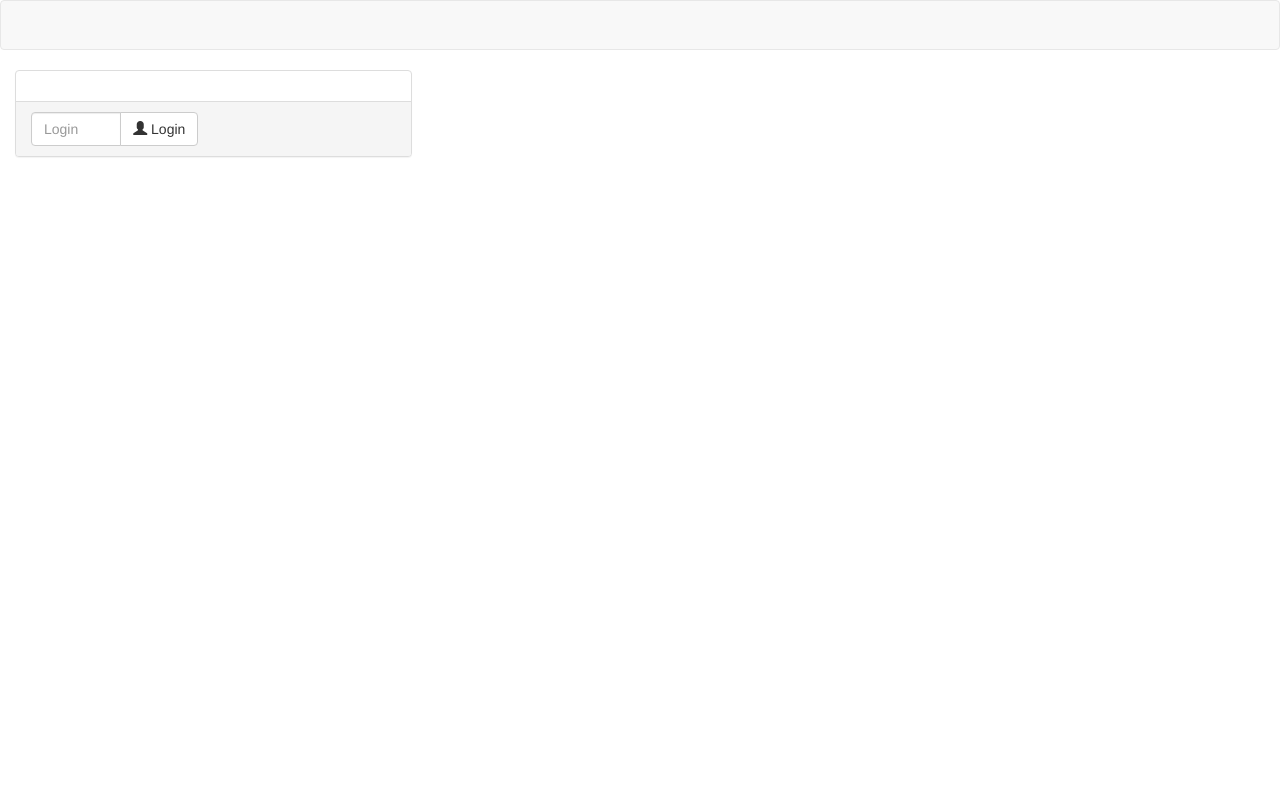
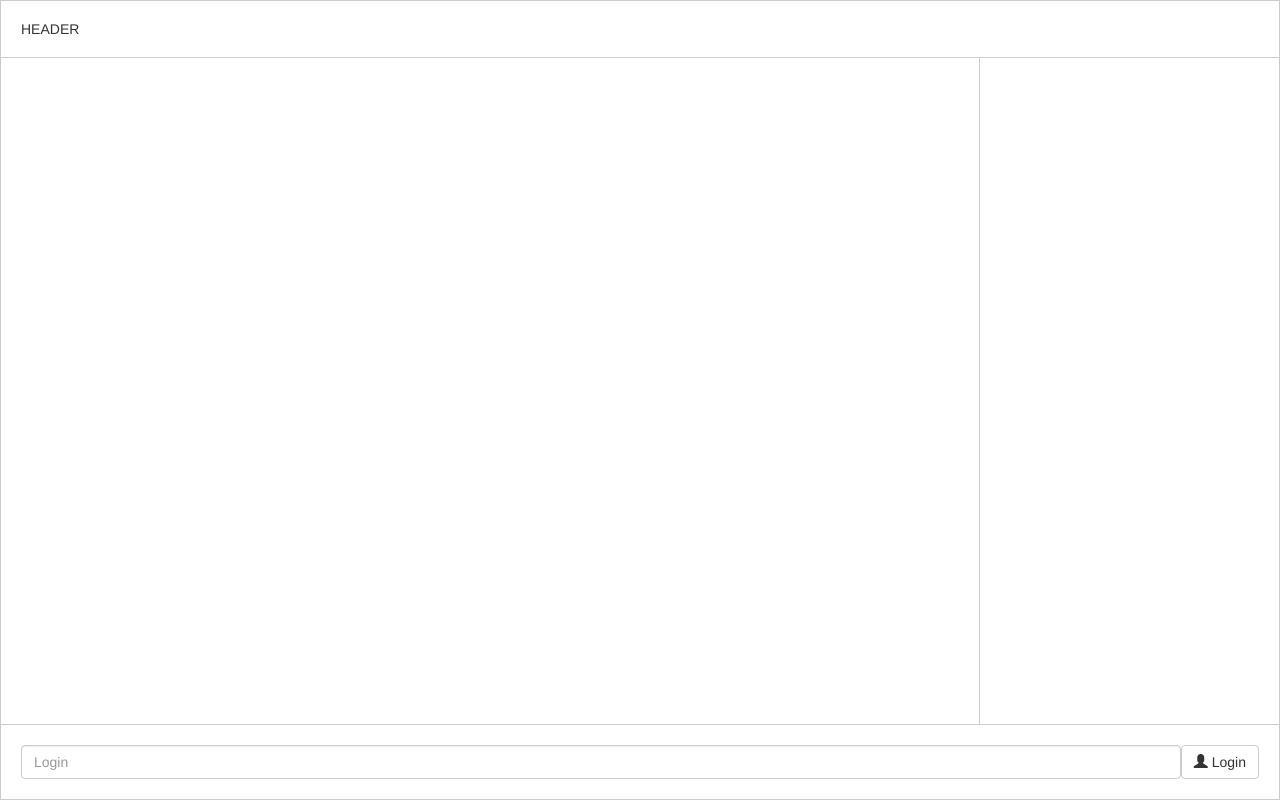
Before and after one commit to serfeo/chat, a website: page client/app/index.html in a window 1280 px wide. Drawn offline with nearby package versions, Linux system fonts and the light colour scheme; some packages are replaced by stand-ins of ours; a script that the page names is missing.

```diff
--- a/client/app/css/main.css
+++ b/client/app/css/main.css
@@ -1,3 +1,61 @@
+* {
+    font-size: 14px;
+    font-family: "Helvetica Neue", "Helvetica, Arial", "sans-serif";
+}
+
+html, body {
+    height: 100%;
+}
+
 .body {
     height: 100%;
+    width: 100%;
+    border-collapse: collapse;
 }
+
+.body td {
+    border: 1px solid #ccc;
+}
+
+.header {
+    height: 30px;
+}
+
+.header td, .footer td {
+    padding: 20px;
+}
+
+.footer {
+    height: 30px;
+}
+
+.chat {
+    vertical-align: top;
+}
+
+.message-panel {
+    width: 100%;
+}
+
+.message-panel td{
+    border-collapse: collapse;
+    padding: 0px;
+    border: none;
+}
+
+.message-panel .send {
+    width: 50px;
+}
+
+.chat .body {
+    height: 100%;
+    overflow: auto;
+}
+
+.chat .body .message {
+    padding: 10px 10px 0px 10px;
+}
+
+.users {
+    width: 300px;
+}
--- /dev/null
+++ b/client/app/directive/common.js
@@ -0,0 +1,11 @@
+angular.module( 'chat' )
+.directive( 'ngEnter', function () {
+    return function ( $scope, element, attrs ) {
+        element.bind( "keydown keypress", function ( event ) {
+            if( event.which === 13 ) {
+                $scope.$apply( function () { $scope.$eval( attrs.ngEnter ); } );
+                event.preventDefault();
+            }
+        });
+    };
+})
--- a/client/app/index.html
+++ b/client/app/index.html
@@ -13,48 +13,59 @@
 
     <!-- angular application -->
     <script src='app.js'></script>
+    <script src='directive/common.js'></script>
 
     <link rel='stylesheet' type='text/css' href='css/main.css'>
 </head>
-<body>
+<body ng-controller='ChatController'>
+    <table class='body'>
+        <tbody>
+            <tr class='header'>
+                <td colspan='2'>
+                    HEADER
+                </td>
+            <tr class='chat'>
+                <td>
                     <div class='body'>
-        <div class='navbar navbar-default' role='navigation'>
-            <div class='container-fluid'></div>
-        </div>
-        <div class='col-xs-4' ng-controller='ChatController'>
-            <div class='panel panel-default'>
-                <div class='panel-body'>
-                    <div ng-repeat='message in history'>
+                        <div class='message' ng-repeat='message in history'>
                             <span>[ {{message.from}}</span>
                             <span ng-show='message.to'>to {{message.to}}</span>
                             <span>]</span>
                             <span>{{message.text}}</span>
                         </div>
                     </div>
-                <div class='panel-footer'>
-                    <div class='row'>
-                        <div class='col-lg-6'>
-                            <div class='input-group' ng-show="isAuthenticated">
-                                <input ng-model='message' type='text' class='form-control' placeholder='Message'>
-                                <span class='input-group-btn'>
-                                    <button class='btn btn-default' type='button' ng-click='sendMessage()'>
+                <td class='users'>
+
+                </td>
+            <tr class='footer'>
+                <td colspan='2'>
+                    <table class="message-panel">
+                        <tbody>
+                            <tr ng-show="isAuthenticated">
+                                <td>
+                                    <input ng-model='message' ng-enter='sendMessage()' type='text' class='form-control' placeholder='Message'>
+                                </td>
+                                <td class='send'>
+                                    <button class='btn btn-default' type='button' ng-enter ng-click='sendMessage()'>
                                         <span class='glyphicon glyphicon-send'></span> Send
                                     </button>
-                                </span>
-                            </div>
-                            <div class='input-group' ng-show="!isAuthenticated">
-                                <input ng-model='login' type='text' class='form-control' placeholder='Login'>
-                                <span class='input-group-btn'>
+                                </td>
+                            </tr>
+                            <tr ng-show="!isAuthenticated">
+                                <td>
+                                    <input ng-model='login' ng-enter='loginHandler()' type='text' class='form-control' placeholder='Login'>
+                                </td>
+                                <td class='send'>
                                     <button class='btn btn-default' type='button' ng-click='loginHandler()'>
                                         <span class='glyphicon glyphicon-user'></span> Login
                                     </button>
-                                </span>
-                            </div>
-                        </div>
-                    </div>
-                </div>
-            </div>
-        </div>
-    </div>
+                                </td>
+                            </tr>
+                        </tbody>
+                    </table>
+                </td>
+            </tr>
+        </tbody>
+    </table>
 </body>
 </html>
```
Also changed, not shown: 3 other files. Lines whose indentation alone changed are shown as unchanged.
